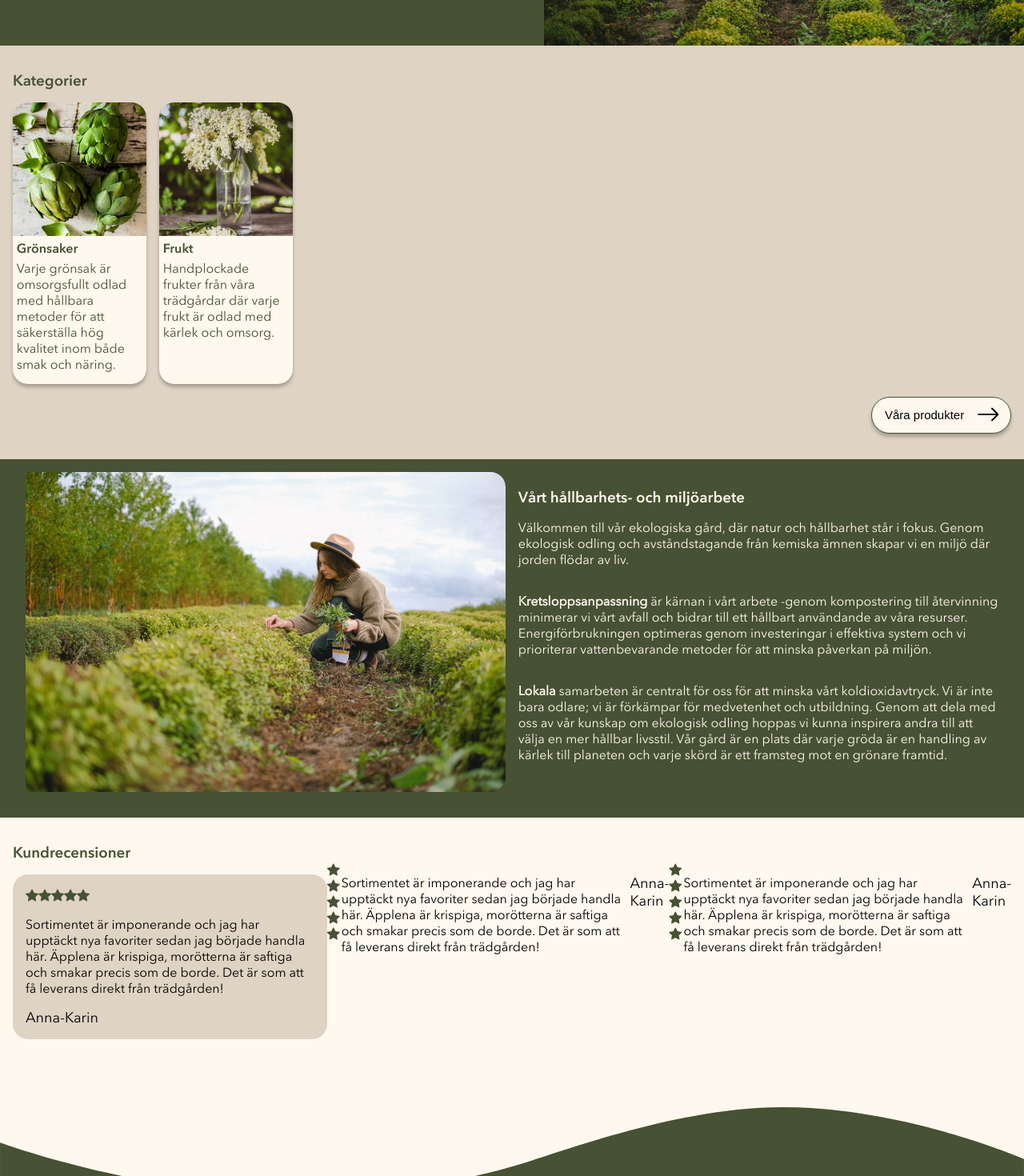
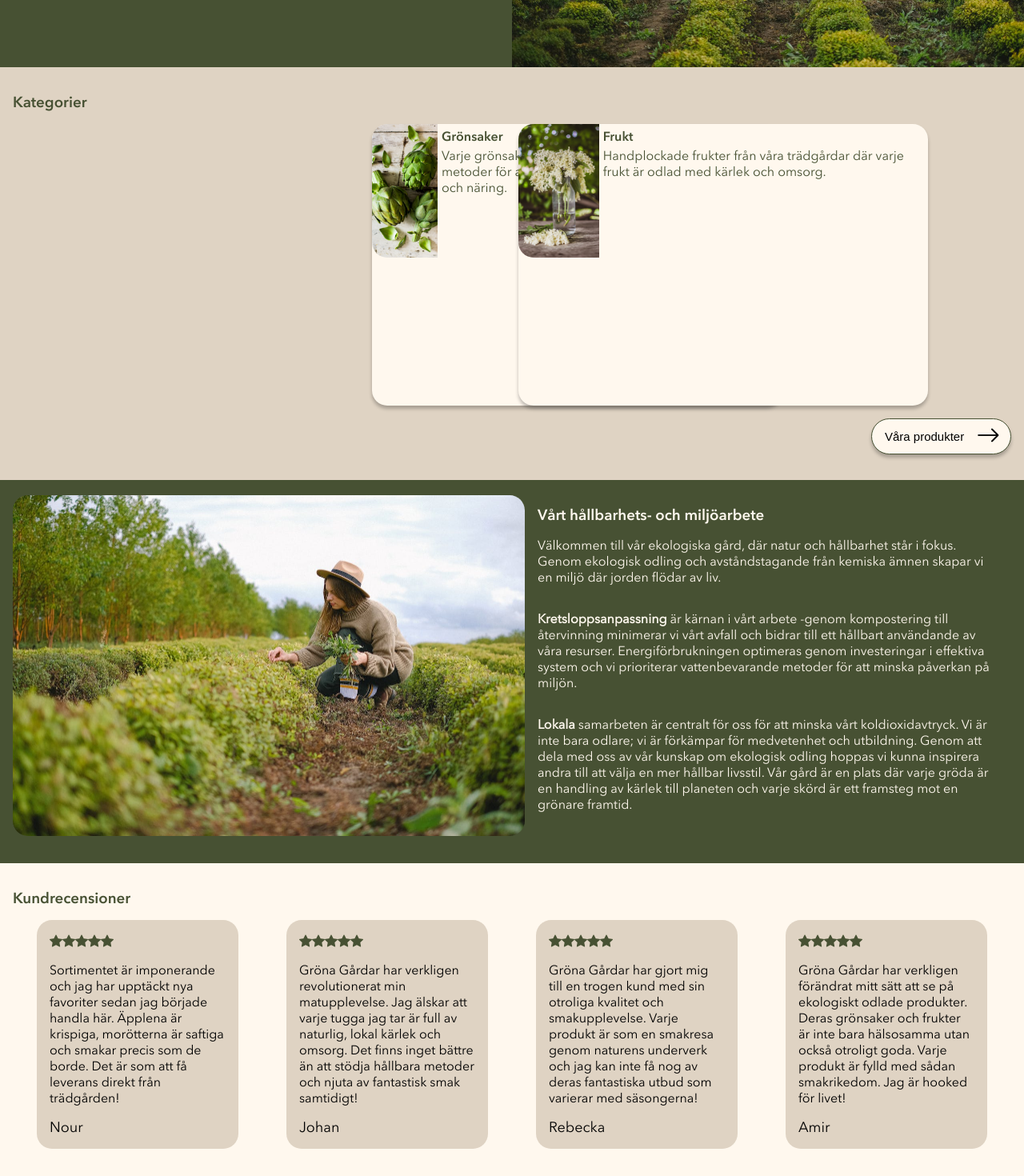
Before and after one commit to f1schhh/Grona-gardar, a Vue app: page / in a window 1280 px wide. Shown: the part 1180-2650 px from the top of the page at 80% size. Built offline with nearby package versions, Linux system fonts and the light colour scheme.

Commit message:
HomeView almost more responsive

```diff
--- a/src/views/HomeView.vue
+++ b/src/views/HomeView.vue
@@ -134,11 +134,12 @@ export default {
         <h3>Kategorier</h3>
         <ul class="product_list category_flex">
           <li>
-            <router-link :to="{ path: `/product/vegetables` }">
-              <div class="specific_product category_box">
+            <router-link :to="{ path: `/products/vegetables` }">
+              <div class="specific_product category_box specific_product_big">
                 <div class="img-wrapper">
                   <img src="../assets/media/Artichoke.jpg" alt="">
                 </div>
+                <div class="category_text">
                   <div class="h3_and_heart">
                     <h4>Grönsaker</h4>
                   </div>
@@ -147,15 +148,17 @@ export default {
                     säkerställa hög kvalitet inom både smak och näring.
                   </p>
                 </div>
+              </div>
             </router-link>
           </li>
 
           <li>
-            <router-link :to="{ path: `/product/fruit` }">
-              <div class="specific_product category_box">
+            <router-link :to="{ path: `/products/fruits` }">
+              <div class="specific_product category_box specific_product_big">
                 <div class="img-wrapper">
                   <img src="../assets/media/Flowers.jpg" alt="">
                 </div>
+                <div class="category_text">
                   <div class="h3_and_heart">
                     <h4>Frukt</h4>
                   </div>
@@ -163,6 +166,7 @@ export default {
                     Handplockade frukter från våra trädgårdar där varje frukt är
                     odlad med kärlek och omsorg.
                   </p>
+                </div>
               </div>
             </router-link>
           </li>
@@ -233,11 +237,11 @@ export default {
             precis som de borde. Det är som att få leverans direkt från trädgården!
           </p>
           <p class="review_signature">
-            Anna-Karin
+            Nour
           </p>
         </div>
 
-        <div class="block_review block_review_desktop">
+        <div class="block_review show_hide_one">
           <div>
             <i class="bi bi-star-fill"></i>
             <i class="bi bi-star-fill"></i>
@@ -246,16 +250,16 @@ export default {
             <i class="bi bi-star-fill"></i>
           </div>
           <p class="main_review_text">
-            Sortimentet är imponerande och jag har upptäckt nya favoriter sedan jag
-            började handla här. Äpplena är krispiga, morötterna är saftiga och smakar
-            precis som de borde. Det är som att få leverans direkt från trädgården!
+            Gröna Gårdar har verkligen revolutionerat min matupplevelse. Jag älskar att varje
+            tugga jag tar är full av naturlig, lokal kärlek och omsorg. Det finns inget bättre än att stödja hållbara
+            metoder och njuta av fantastisk smak samtidigt!
           </p>
           <p class="review_signature">
-            Anna-Karin
+            Johan
           </p>
         </div>
 
-        <div class="block_review block_review_desktop">
+        <div class="block_review show_hide_two">
           <div>
             <i class="bi bi-star-fill"></i>
             <i class="bi bi-star-fill"></i>
@@ -264,14 +268,33 @@ export default {
             <i class="bi bi-star-fill"></i>
           </div>
           <p class="main_review_text">
-            Sortimentet är imponerande och jag har upptäckt nya favoriter sedan jag
-            började handla här. Äpplena är krispiga, morötterna är saftiga och smakar
-            precis som de borde. Det är som att få leverans direkt från trädgården!
+            Gröna Gårdar har gjort mig till en trogen kund med sin otroliga kvalitet och smakupplevelse. Varje produkt är
+            som en smakresa genom naturens underverk och jag kan inte få nog av deras fantastiska utbud som varierar med
+            säsongerna!
           </p>
           <p class="review_signature">
-            Anna-Karin
+            Rebecka
           </p>
         </div>
+
+        <div class="block_review show_hide_three">
+          <div>
+            <i class="bi bi-star-fill"></i>
+            <i class="bi bi-star-fill"></i>
+            <i class="bi bi-star-fill"></i>
+            <i class="bi bi-star-fill"></i>
+            <i class="bi bi-star-fill"></i>
+          </div>
+          <p class="main_review_text">
+            Gröna Gårdar har verkligen förändrat mitt sätt att se på ekologiskt odlade produkter. Deras grönsaker och
+            frukter är inte bara hälsosamma utan också otroligt goda. Varje produkt är fylld med sådan smakrikedom. Jag är
+            hooked för livet!
+          </p>
+          <p class="review_signature">
+            Amir
+          </p>
+        </div>
+
       </div>
 
     </section>
@@ -397,7 +420,8 @@ section {
 
 .about_img {
   object-fit: cover;
-  max-height: 400px;
+  width: 50vw;
+  height: auto;
 }
 
 .block_category {
@@ -408,6 +432,7 @@ section {
 
 .category_flex {
   display: flex;
+  flex-direction: row;
   justify-content: center;
 }
 
@@ -419,8 +444,6 @@ section {
   background-color: var(--light-beige);
   height: 22rem;
 }
-
-
 
 .img-wrapper {
   width: 10.4375rem;
@@ -457,7 +480,8 @@ section {
 }
 
 .img_environment {
-  max-height: 240px;
+  width: 100vw;
+  height: auto;
 }
 
 .text_environment {
@@ -480,6 +504,11 @@ section {
   justify-content: center;
 }
 
+.review_flex {
+  display: flex;
+  flex-direction: row;
+}
+
 .block_review {
   background-color: var(--dark-beige);
   padding: 1rem;
@@ -487,14 +516,14 @@ section {
   margin: auto;
   margin-top: 1rem;
   margin-bottom: 3rem;
+  display: flex;
+  flex-direction: column;
+  max-width: 220px;
 }
 
-.review_flex {
-  display: flex;
-  flex-direction: row;
-}
-
-.block_review_desktop {
+.show_hide_one,
+.show_hide_two,
+.show_hide_three {
   display: none;
 }
 
@@ -535,10 +564,37 @@ section {
   .product_list {
     justify-content: flex-start;
   }
+}
+
+@media screen and (min-width: 560px) {
+  .specific_product_big {
+    width: 40vw;
+    flex-direction: row;
+    justify-content: center;
+    justify-content: space-between;
+  }
+
+  .category_flex {
+    justify-content: center;
+  }
+
+  .specific_product_big .img-wrapper img {
+    border-radius: 19px 0 0 19px;
+  }
+
+  .img-wrapper_big {
+    flex-grow: 1;
+    height: auto;
+  }
+
+  .category_text {
+    display: flex;
+    flex-direction: column;
+  }
 
 }
 
-@media screen and (min-width: 700px) {
+@media screen and (min-width:800px) {
   .section_environment {
     padding-top: 0;
     display: flex;
@@ -558,31 +614,39 @@ section {
     align-items: center;
   }
 
+  .img_environment {
+    width: 50vw;
+    border-radius: 19px;
+  }
+
   .text_environment {
     display: flex;
     flex-direction: column;
   }
 
-  .block_review_desktop {
-    display: contents;
+  .show_hide_one {
+    display: flex;
+    flex-wrap: wrap;
+    justify-content: space-between;
+    max-width: 220px;
   }
 }
 
-@media screen and (min-width: 700px) and (max-width: 993px) {
-  .img_environment {
-    object-fit: scale-down;
-    max-height: 250px;
-    border-radius: 19px;
-    padding-left: 1rem;
+@media screen and (min-width: 820px) {
+  .show_hide_two {
+    display: flex;
+    flex-wrap: wrap;
+    justify-content: space-between;
+    max-width: 220px;
   }
 }
 
-@media screen and (min-width: 994px) {
-  .img_environment {
-    object-fit: scale-down;
-    max-height: 400px;
-    border-radius: 19px;
-    padding-left: 1rem;
+@media screen and (min-width: 1074px) {
+  .show_hide_three {
+    display: flex;
+    flex-wrap: wrap;
+    justify-content: space-between;
+    max-width: 220px;
   }
 }
 </style>
```
Lines whose indentation alone changed are shown as unchanged.
